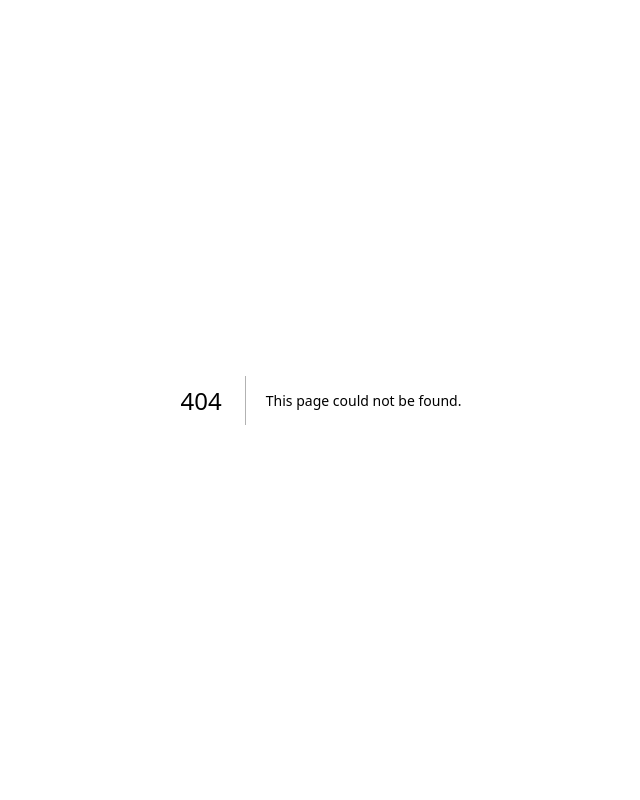
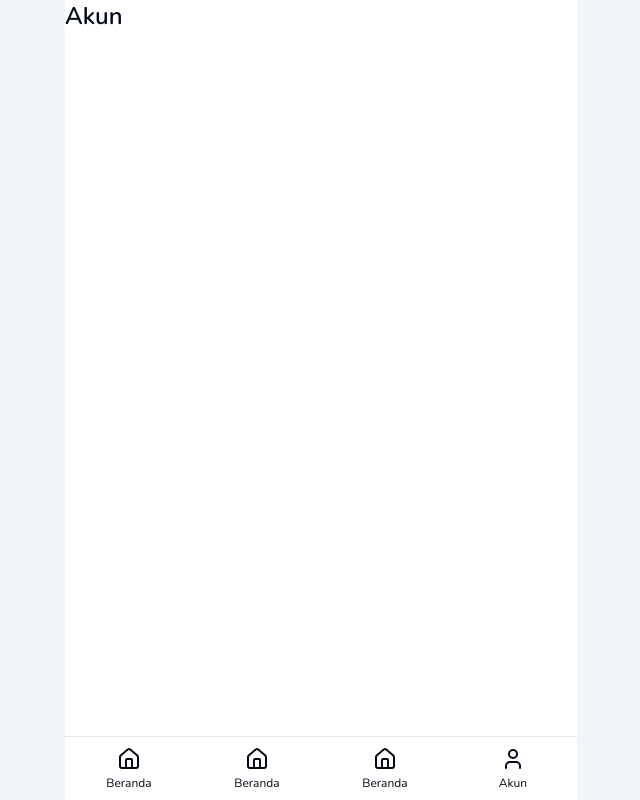
Before and after one commit to unitip-org/api, a Next.js app: page /account in a window 1280 px wide. Before the commit this address had no page. Shown: the whole page, without its empty margins (319-959 px from the left). Built offline with nearby package versions, Linux system fonts and the light colour scheme.

Commit message:
feat: setup pages

```diff
--- /dev/null
+++ b/src/app/(customer-driver)/account/client.tsx
@@ -0,0 +1,5 @@
+"use client";
+
+export default function Client() {
+  return <></>;
+}
--- /dev/null
+++ b/src/app/(customer-driver)/account/page.tsx
@@ -0,0 +1,13 @@
+import Client from "./client";
+
+export default function Page() {
+  return (
+    <>
+      <div>
+        <p className="text-2xl font-semibold">Akun</p>
+
+        <Client />
+      </div>
+    </>
+  );
+}
--- /dev/null
+++ b/src/app/(customer-driver)/layout.tsx
@@ -0,0 +1,56 @@
+import { HomeIcon, UserIcon } from "lucide-react";
+import Link from "next/link";
+import { PropsWithChildren, ReactNode } from "react";
+
+const menus: {
+  title: string;
+  href: string;
+  icon: ReactNode;
+}[] = [
+  {
+    title: "Beranda",
+    href: "/",
+    icon: <HomeIcon />,
+  },
+  {
+    title: "Beranda",
+    href: "/",
+    icon: <HomeIcon />,
+  },
+  {
+    title: "Beranda",
+    href: "/",
+    icon: <HomeIcon />,
+  },
+  {
+    title: "Akun",
+    href: "/account",
+    icon: <UserIcon />,
+  },
+];
+
+export default function Layout(props: PropsWithChildren) {
+  return (
+    <>
+      <div className="bg-muted h-screen overflow-auto relative">
+        <div className="max-w-[512px] mx-auto bg-background h-screen overflow-y-auto relative">
+          {props.children}
+
+          <div className="grid grid-cols-4 fixed bottom-0 backdrop-blur max-w-[512px] w-full z-20 h-16 border-t select-none">
+            {menus.map((menu, index) => (
+              <div key={"menuItem-" + index}>
+                <Link
+                  href={menu.href}
+                  className="flex flex-col items-center justify-center gap-1 h-16"
+                >
+                  {menu.icon}
+                  <span className="text-xs">{menu.title}</span>
+                </Link>
+              </div>
+            ))}
+          </div>
+        </div>
+      </div>
+    </>
+  );
+}
--- /dev/null
+++ b/src/app/(customer-driver)/page.tsx
@@ -0,0 +1,13 @@
+export default function Page() {
+  return (
+    <>
+      <p>ini halaman utama</p>
+      <p>
+        Lorem, ipsum dolor sit amet consectetur adipisicing elit. Quo
+        repudiandae adipisci molestias. Et nostrum possimus ipsam sapiente
+        laborum eos quia quo soluta labore esse nobis velit aliquam excepturi,
+        corrupti quasi!
+      </p>
+    </>
+  );
+}
--- /dev/null
+++ b/src/app/client.tsx
@@ -0,0 +1,5 @@
+"use client";
+
+export default function Client() {
+  return <></>;
+}
--- a/src/app/page.tsx
+++ /dev/null
@@ -1,21 +0,0 @@
-import { jwtVerify } from "jose";
-import { cookies } from "next/headers";
-
-export default async function Page() {
-  const secret = new TextEncoder().encode(process.env.JWT_SECRET);
-
-  const cookieStore = cookies();
-  const authToken = cookieStore.get("auth-token");
-
-  if (authToken) {
-    try {
-      const { value } = authToken;
-      const token = await jwtVerify(value, secret);
-      console.log({ token });
-    } catch (e) {
-      console.log(e);
-    }
-  }
-
-  return <></>;
-}
--- /dev/null
+++ b/src/components/bottom-navbar.tsx
@@ -0,0 +1,9 @@
+export default function BottomNavbarComponent() {
+  return (
+    <>
+      <div className="fixed bottom-0 w-full z-20 h-16 border-t">
+        <div className="mx-auto px-4 max-w-[512px] grid grid-cols-4 h-16 items-center py-1"></div>
+      </div>
+    </>
+  );
+}
```
